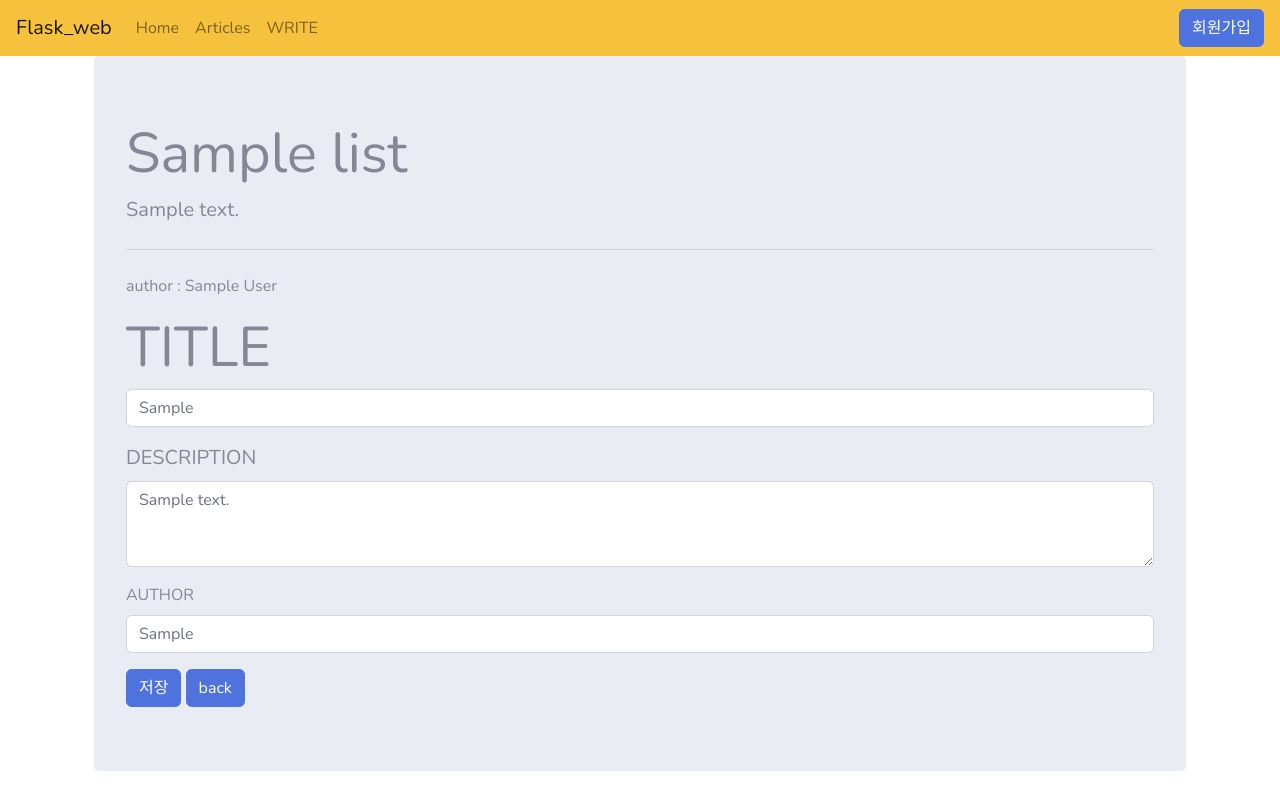
After one commit to NohJeseong/flask_web, a Flask app: page /edit_article/1 in a window 1280 px wide. The commit adds this page. Run offline with Flask 2, Linux system fonts and the light colour scheme; tables that the repository leaves empty or names only in its code hold one stand-in row (values such as "Sample post"); some libraries are stand-ins or nearby versions.

Commit message:
register commit

```diff
--- a/app.py
+++ b/app.py
@@ -1,4 +1,4 @@
-from flask import Flask, render_template
+from flask import Flask, render_template , redirect , request
 from data import Articles
 import pymysql
 
@@ -14,12 +14,27 @@ app = Flask(__name__)
 
 @app.route('/')
 def hello_world():
-    return 'Hello World!'
+    return render_template('login.html')
 
 @app.route('/home',methods=['GET','POST'])
 def index():
     name = "Noh Jeseong"
     return render_template('index.html',data=name)
+
+@app.route('/register', methods=['GET','POST'])
+def register():
+    if request.method=='GET':
+        return render_template('register.html')
+    else:
+        username = request.form["username"]
+        email = request.form["email"]
+        password = request.form["password"]
+
+        cursor = db_connection.cursor()
+        sql = f"INSERT INTO users (username, email, password) VALUES ('{username}','{email}','{password}');"
+        cursor.execute(sql)
+        db_connection.commit()
+        return redirect('/')
 
 @app.route('/articles',methods=['GET','POST'])
 def articles():
@@ -50,5 +65,50 @@ def detail(ids):
     #         article = data
     return render_template('article.html',data = topic)
 
+@app.route('/add_article',methods=['GET','POST'])
+def add_article():
+    if request.method == "GET":
+        return render_template('add_article.html')
+    else:
+        title = request.form["title"]
+        desc = request.form["desc"]
+        Author = request.form["author"]
+
+        cursor = db_connection.cursor()
+        sql = f"INSERT INTO list (title, description, author) VALUES ('{title}','{desc}','{Author}');"
+        cursor.execute(sql)
+        db_connection.commit()
+        return redirect('/articles')
+
+@app.route('/edit_article/<ids>',methods=['GET','POST'])
+def edit_article(ids):
+    if request.method == 'GET':
+        cursor = db_connection.cursor()
+        sql = f'SELECT * FROM list WHERE id ={int(ids)};'
+        cursor.execute(sql)
+        topic = cursor.fetchone()
+        print(topic)
+        return render_template('edit_article.html',data =topic )
+    else:
+        title = request.form["title"]
+        desc = request.form["desc"]
+        Author = request.form["author"]
+
+        cursor = db_connection.cursor()
+        sql = f"UPDATE list SET title = '{title}', description = '{desc}', author ='{Author}' WHERE(id = {int(ids)}) ;"
+        cursor.execute(sql)
+        db_connection.commit()
+        return redirect('/articles')
+
+
+@app.route('/delete/<ids>', methods=['GET','POST'])
+def delete(ids):
+    cursor = db_connection.cursor()
+    sql = f'DELETE FROM list WHERE id={int(ids)};'
+    cursor.execute(sql)
+    db_connection.commit()
+    return redirect('/articles')
+
+
 if __name__ == '__main__':
     app.run(debug=True)
--- a/templates/articles.html
+++ b/templates/articles.html
@@ -60,7 +60,7 @@
                                         <td><a href="/detail/{{i[0]}}">{{i[1]}}</a></td>
                                         <td>{{i[3]}}</td>
                                         <td>{{i[4]}}</td>
-                                        <td><button class="btn btn-primary">편집</button> <button class="btn btn-danger">삭제</button></td>
+                                        <td><a href="/edit_article/{{i[0]}}"><button class="btn btn-primary">편집</button></a> <a href="/delete/{{i[0]}}"><button class="btn btn-danger" onclick="return confirm('정말 삭제 하시겠습니까?')">삭제</button></a></td>
                                     </tr>
                                     {% endfor %}
 
--- /dev/null
+++ b/templates/edit_article.html
@@ -0,0 +1,36 @@
+{% extends "layout.html" %} {% block body %}
+<div class="jumbotron">
+
+
+    <h1 class="display-4">{{data[1]}}</h1>
+    <p class="lead">{{data[2]}}</p>
+    <hr class="my-4">
+    <p>author : {{data[3]}}</p>
+
+    <form action="/edit_article/{{data[0]}}" , method="POST">
+        <div class="form-group">
+            <h1 class="display-4">
+                <label for="exampleInputEmail1">TITLE</label>
+                <input type="text" class="form-control" name="title" id="exampleInputEmail1" value={{data[1]}}>
+            </h1>
+        </div>
+        <div class="form-group">
+            <p class="lead">
+                <label for="exampleFormControlTextarea1">DESCRIPTION</label>
+                <textarea class="form-control" name="desc" id="exampleFormControlTextarea1" rows="3">{{data[2]}}</textarea>
+            </p>
+        </div>
+
+        <div class="form-group">
+            <label for="exampleInputEmail1">AUTHOR</label>
+            <input type="text" class="form-control" name="author" id="exampleInputEmail1" value={{data[3]}}>
+        </div>
+        <button type="submit" class="btn btn-primary">저장</button>
+        <a class="btn btn-primary " href="/articles" role="button">back</a>
+
+</div>
+
+</form>
+
+</div>
+{% endblock %}
--- a/templates/includes/navbar.html
+++ b/templates/includes/navbar.html
@@ -11,8 +11,11 @@
             <li class="nav-item">
                 <a class="nav-link" href="/articles">Articles</a>
             </li>
-
+            <li class="nav-item">
+                <a class="nav-link" href="/add_article">WRITE</a>
             </li>
         </ul>
     </div>
+    <a href="/register" style="float: right;"><button class="btn btn-primary">회원가입</button> </a>
+
 </nav>
```
Also changed, not shown: templates/add_article.html (added, +21 -0 lines), templates/login.html (added, +20 -0 lines), templates/register.html (added, +23 -0 lines).
